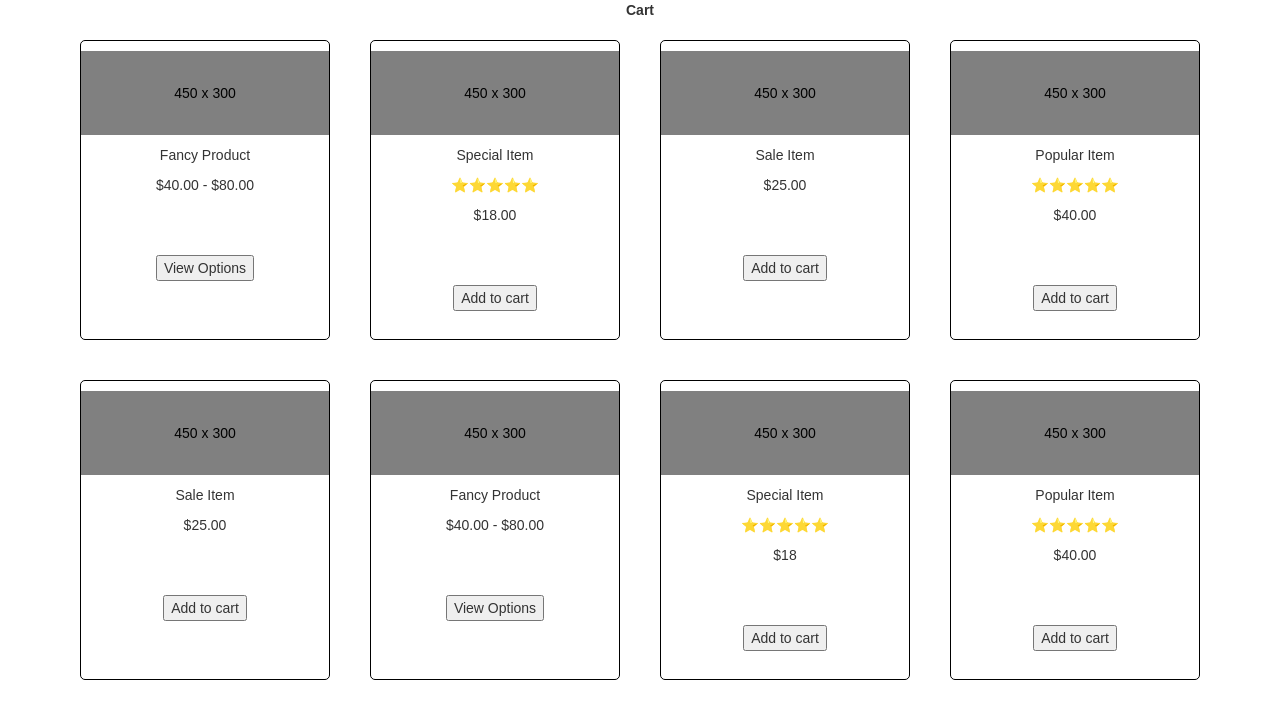
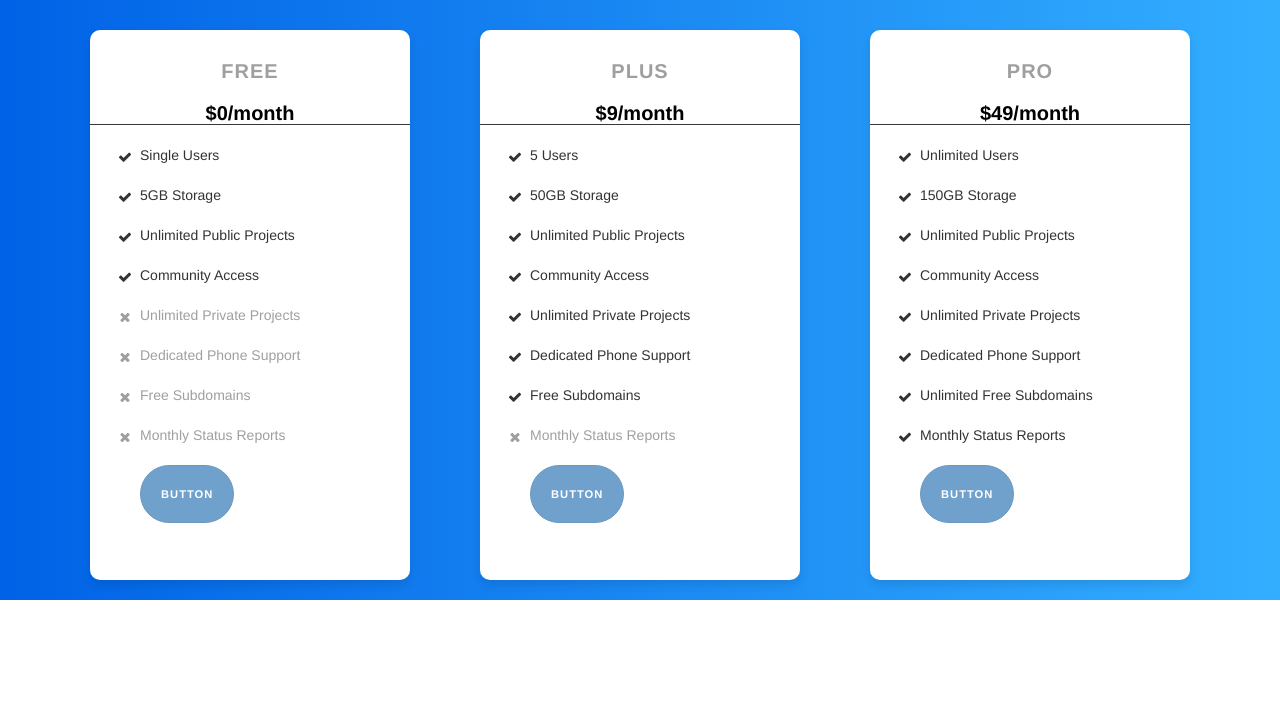
Before and after one commit to sreedevi-sree/loginpage, a React (Create React App) app: page / in a window 1280 px wide. Shown: the top 718 px of the page. Built offline with nearby package versions, Linux system fonts and the light colour scheme.

Commit message:
first commit

```diff
--- a/src/App.js
+++ b/src/App.js
@@ -1,67 +1,181 @@
-const API = [
+import "./index.css";
+export default function App() {
+  const pricingtable = [
     {
-    heading: "450 x 300",
-    name: "Fancy Product",
-    price: "40.00 - $80.00",
-    count: 0,
-    counterVal: 1,
-    inCart: false
+      name: "FREE",
+      amount: "$0/month",
+      users: "Single Users",
+      data: "5GB Storage",
+      publicproject: "Unlimited Public Projects",
+      access: "Community Access",
+      privateproject: "Unlimited Private Projects",
+      phone: "Dedicated Phone Support",
+      subdomain: " Free Subdomains",
+      report: "Monthly Status Reports",
+      submit: "Button"
     },
     {
-    heading: "450 x 300",
-    name: "Special Item",
-    price: "18.00",
-    count: 0,
-    counterVal: 1,
-    inCart: false
+      name: "PLUS",
+      amount: "$9/month",
+      users: "5 Users",
+      data: "50GB Storage",
+      publicproject: "Unlimited Public Projects",
+      access: "Community Access",
+      privateproject: "Unlimited Private Projects",
+      phone: "Dedicated Phone Support",
+      subdomain: " Free Subdomains",
+      report: "Monthly Status Reports",
+      submit: "Button"
     },
     {
-    heading: "450 x 300",
-    name: "Sale Item",
-    price: "25.00",
-    count: 0,
-    counterVal: 1,
-    inCart: false
-  },
-  {
-    heading: "450 x 300",
-    name: "Popular Item",
-    price: "40.00",
-    count: 0,
-    counterVal: 1,
-    inCart: false
-  },
-  {
-    heading: "450 x 300",
-    name: "Sale Item",
-    price: "25.00",
-    count: 0,
-    counterVal: 1,
-    inCart: false
-  },
-  {
-    heading: "450 x 300",
-    name: "Fancy Product",
-    price: "40.00 - $80.00",
-    count: 0,
-    counterVal: 1,
-    inCart: false
-  },
-  {
-    heading: "450 x 300",
-    name: "Special Item",
-    price: 18.0,
-    count: 0,
-    counterVal: 1,
-    inCart: false
-  },
-  {
-    heading: "450 x 300",
-    name: "Popular Item",
-    price: "40.00",
-    count: 0,
-    counterVal: 1,
-    inCart: false
+      name: "PRO",
+      amount: "$49/month",
+      users: "Unlimited Users",
+      data: "150GB Storage",
+      publicproject: "Unlimited Public Projects",
+      access: "Community Access",
+      privateproject: "Unlimited Private Projects",
+      phone: "Dedicated Phone Support",
+      subdomain: "Unlimited Free Subdomains",
+      report: "Monthly Status Reports",
+      submit: "Button"
     }
   ];
-export default API;
+  return (
+    <div className="App">
+          <section className="pricing py-5">
+
+            <div className="container">
+
+              <div className="row">
+      {pricingtable.map((pricingtable) => (
+        <Welcome
+          name={pricingtable.name}
+          amount={pricingtable.amount}
+          users={pricingtable.users}
+          data={pricingtable.data}
+          publicproject={pricingtable.publicproject}
+          access={pricingtable.access}
+          privateproject={pricingtable.privateproject}
+          phone={pricingtable.phone}
+          subdomain={pricingtable.subdomain}
+          report={pricingtable.report}
+          submit={pricingtable.submit}
+        />
+      ))}
+    </div>
+    </div>
+    </section>
+</div>
+
+  );
+}
+function Welcome({
+  name,
+  amount,
+  users,
+  data,
+  publicproject,
+  access,
+  privateproject,
+  phone,
+  subdomain,
+  report,
+  submit
+}) {
+  return (
+    <div className="col-lg-4 height:100%" >
+            <div className="card ">
+              <div className="card-body">
+                <h1 className="card-title text-muted text-uppercase text-center">
+                  {name}
+                </h1>
+                <h2 className="card-price text-center">
+                  <span className="period">{amount}</span>
+                </h2>
+                <ul className="fa-ul">
+                  <li>
+                    <span className="fa-li">
+                      <i className="fa fa-check"></i>
+                    </span>
+                    {users}
+                  </li>
+                  <li>
+                    <span className="fa-li">
+                      <i className="fa fa-check"></i>
+                    </span>
+                    {data}
+                  </li>
+                  <li>
+                    <span className="fa-li">
+                      <i className="fa fa-check"></i>
+                    </span>
+                    {publicproject}
+                  </li>
+                  <li>
+                    <span className="fa-li">
+                      <i className="fa fa-check"></i>
+                    </span>
+                    {access}
+                  </li>
+                  {name==="FREE"?
+                  <li className="text-muted">
+                    <span className="fa-li">
+                      <i className="fa fa-close"></i>
+                    </span>
+                    {privateproject}
+                  </li>:<li>
+                    <span className="fa-li">
+                      <i className="fa fa-check"></i>
+                    </span>
+                    {privateproject}
+                  </li>}
+                  {name==="FREE"?
+                  <li className="text-muted">
+                    <span className="fa-li">
+                      <i className="fa fa-close"></i>
+                    </span>
+                    {phone}
+                  </li>: <li >
+                    <span className="fa-li">
+                      <i className="fa fa-check"></i>
+                    </span>
+                    {phone}
+                  </li>}
+                  {name==="FREE"?
+                  <li className="text-muted">
+                    <span className="fa-li">
+                      <i className="fa fa-close"></i>
+                    </span>
+                    {subdomain}
+                  </li>:<li >
+                    <span className="fa-li">
+                      <i className="fa fa-check"></i>
+                    </span>
+                    {subdomain}
+                  </li>}
+                  {name==="PRO"?
+                  <li >
+                    <span className="fa-li">
+                      <i className="fa fa-check"></i>
+                    </span>
+                    {report}
+                  </li>:<li className="text-muted">
+                    <span className="fa-li">
+                      <i className="fa fa-close"></i>
+                    </span>
+                    {report}
+                  </li>}
+
+                </ul>
+                <div className="d-grid">
+                  <button className="btn btn-primary text-uppercase">
+                    {submit}
+                  </button>
+                </div>
+              </div>
+            </div>
+            </div>
+
+
+  );}
--- a/src/index.css
+++ b/src/index.css
@@ -1,34 +1,67 @@
-* {
-  font-family: sans-serif;
+section.pricing {
+
+  background: #007bff;
+  background: linear-gradient(to right, #0062e6, #33aeff);
+
 }
-.flexParent {
-  display: flex;
-  flex-flow: row wrap;
-  justify-content: center;
+
+.pricing .card {
+  height: 550px;
+  margin: 20px;
+  border: none;
+  border-radius: 1rem;
+  transition: all 0.2s;
+  box-shadow: 0 0.5rem 1rem 0 rgba(0, 0, 0, 0.1);
+  background-color: white;
 }
-.flexParent .heading{
-color:black;
-padding:30px;
-border: 2px solid gray;
-background-color: gray;
+
+.pricing .card-title {
+  margin-top: 30px;
+  padding-top: 30px;
+  font-size: 20px;
+  letter-spacing: 0.1rem;
+  font-weight: bold;
 }
-.flexParent > div {
-  width: 250px;
-  height: 300px;
-  border: 1px solid black;
+
+.pricing .card-price {
+  font-size: 20px;
+  color: black;
+  font-weight: bold;
+  margin-top: 20px;
+  border-bottom: 1px solid rgb(56, 55, 55);
+}
+
+.pricing ul li {
   margin: 20px;
-  border-radius: 5px;
 }
-.flexParent > div > button {
-  margin-top: 50px;
+
+.pricing .text-muted {
+  opacity: 0.7;
 }
-.flexParent > div > p {
-  margin-top: 10px;
+
+.pricing .btn {
+  font-size: 80%;
+  border-radius: 5rem;
+  letter-spacing: 0.1rem;
+  font-weight: bold;
+  padding: 20px;
+  justify-self: center;
+  text-align: center;
+  opacity: 0.7;
+  transition: all 0.2s;
+  margin-left: 50px;
 }
-input {
-  width: 50px;
-  text-align: center;
+
+/* Hover Effects on Card */
+
+@media (min-width: 992px) {
+  .pricing .card:hover {
+    margin-top: -0.25rem;
+    margin-bottom: 0.25rem;
+    box-shadow: 0 0.5rem 1rem 0 rgba(0, 0, 0, 0.3);
+  }
+
+  .pricing .card:hover .btn {
+    opacity: 1;
+  }
 }
-div {
-  text-align: center;
-}
--- a/src/index.js
+++ b/src/index.js
@@ -1,148 +1,12 @@
-import React, { useState } from "react";
+import { StrictMode } from "react";
 import ReactDOM from "react-dom";
-import API from "./App";
-import "./index.css";
-function App() {
-  const [cart, setCart] = useState(API);
-  const addToCart = (i) => {
-    setCart((prevState) =>
-      prevState.map((item, o) => {
-        if (i === o) {
-          return {
-            ...item,
-            inCart: true,
-            count: item.counterVal
-          };
-        }
-        return item;
-      })
-    );
-  };
-  const increaseQuantity = (i) => {
-    setCart((prevCart) =>
-      prevCart.map((item, o) => {
-        if (i === o && item.inCart) {
-          if (item.count > 9) {
-            return item;
-          } else return { ...item, count: item.count + 1 };
-        } else if (i === o) {
-          if (item.counterVal > 9) {
-            return item;
-          } else
-            return {
-              ...item,
-              counterVal: item.counterVal + 1
-            };
-        }
-        return item;
-      })
-    );
-  };
-  const decreaseQuantity = (i) => {
-    setCart((prevCart) =>
-      prevCart.map((item, o) => {
-        if (i === o && item.inCart) {
-          if (item.count > 1) {
-            return { ...item, count: item.count - 1 };
-          } else {
-            return item;
-          }
-        } else if (i === o && item.counterVal > 1) {
-          return {
-            ...item,
-            counterVal: item.counterVal - 1
-          };
-        }
-        return item;
-      })
-    );
-  };
-  const removeFromCart = (i) => {
-    setCart((prevCart) =>
-      prevCart.map((item, o) => {
-        if (i === o) {
-          return {
-            ...item,
-            count: 0,
-            counterVal: 1,
-            inCart: false
-          };
-        }
-        return item;
-      })
-    );
-  };
-  const cartCountTotal = cart.reduce((acc, item) => acc + item.count, 0);
-  const cartPriceTotal = cart.reduce(
-    (acc, item) => acc + parseInt(item.price) * item.count,
-    0
-  );
-  const cartTotals = () =>
-    cartCountTotal === 0 ? (
-      <b>Cart </b>
-    ) : (
-      <>
-        <b>
-          <p>Items in Cart: {cartCountTotal}</p>
-          <p>Total Price: ${cartPriceTotal}</p>
-        </b>
-      </>
-    );
-  const cartItems = cart.map((item, i) => (
-    <React.Fragment key={item.name}>
-      {item.inCart && (
-        <>
-          <p> Item Name: {item.name}</p>
-          <p>
-            Item Count: <button onClick={() => decreaseQuantity(i)}>-</button>{" "}
-            {item.count} <button onClick={() => increaseQuantity(i)}>+</button>
-          </p>
-          <p>
-            Item Subtotal: $
-            {Number.isInteger(item.count * parseInt(item.price))
-              ? item.count * parseInt(item.price)
-              : `${(item.count * parseInt(item.price)).toFixed(2)}`}
-          </p>
-          <button onClick={() => removeFromCart(i)}>Remove From Cart</button>
-          <hr />
-        </>
-      )}
-    </React.Fragment>
-  ));
-  const cartProducts = () => (
-    <div className="flexParent">
-      {cart.map((item, i) => (
-        <div key={item.name}>
-         <p className="heading">{item.heading}</p>
-          <p>{item.name}</p>
-          {item.name==="Special Item"?
-          <p>⭐⭐⭐⭐⭐</p>:" "}
 
-          {item.name==="Popular Item"?
-          <p>⭐⭐⭐⭐⭐</p>:" "}
-          <p> ${item.price}</p>
-          {!item.inCart ? (
-            <>
-            {item.name==="Fancy Product"?
-              <button >View Options</button>:
-              <button onClick={() => addToCart(i)}>Add to cart</button>}
-            </>
-          ) : (
-            <p>
-              <b>Item added!</b>
-            </p>
-          )}
-        </div>
-      ))}{" "}
-    </div>
-  );
-  return (
-    <div>
-      {cartItems}
-      {cartTotals()}
-      {cartProducts()}
-    </div>
-  );
-}
+import App from "./App";
+
 const rootElement = document.getElementById("root");
-ReactDOM.render(<App />, rootElement);
+ReactDOM.render(
+  <StrictMode>
+    <App />
+  </StrictMode>,
+  rootElement
+);
```
Lines whose indentation alone changed are shown as unchanged.
